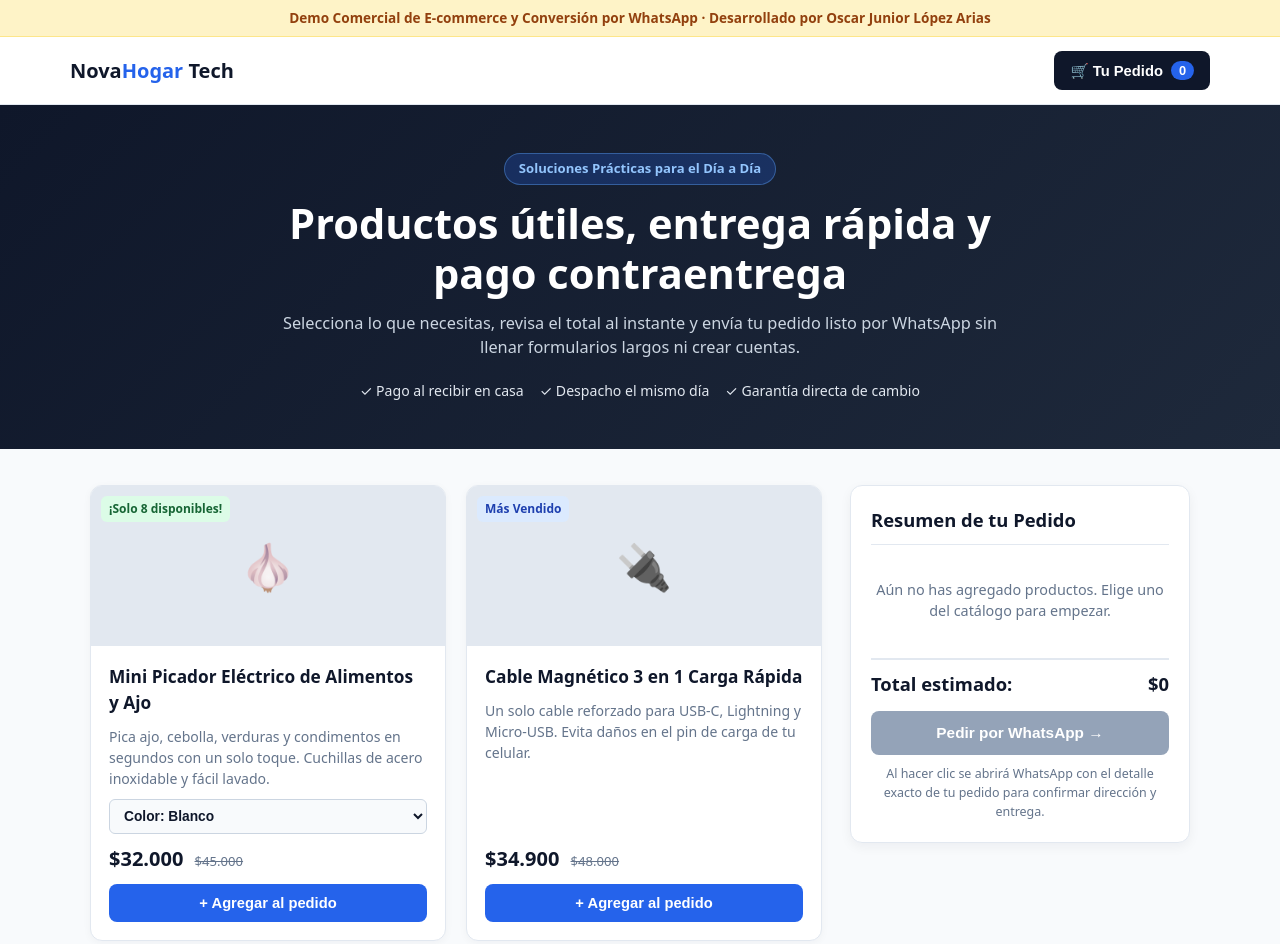
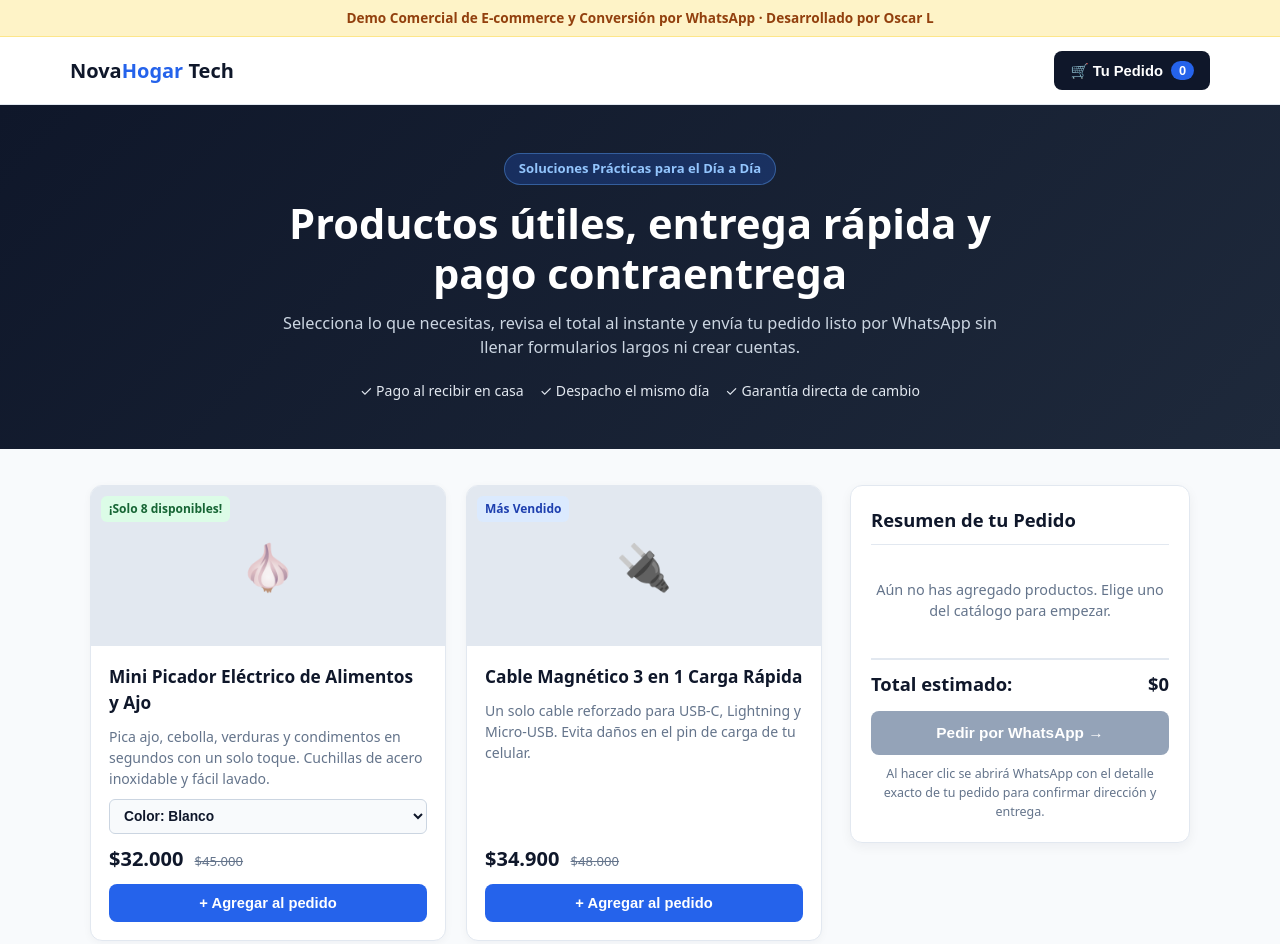
Before and after one commit to Oslopz/data-life-foundation-web, a plain HTML site: page demos/tienda/index.html in a window 1280 px wide. Shown: the top 944 px of the page. Drawn offline with Linux system fonts and the light colour scheme.

Commit message:
Update index.html

```diff
--- a/demos/tienda/index.html
+++ b/demos/tienda/index.html
@@ -389,7 +389,7 @@
 </head>
 <body>
   <div class="demo-banner">
-    Demo Comercial de E-commerce y Conversión por WhatsApp · Desarrollado por Oscar Junior López Arias
+    Demo Comercial de E-commerce y Conversión por WhatsApp · Desarrollado por Oscar L
   </div>
 
   <header>
```
